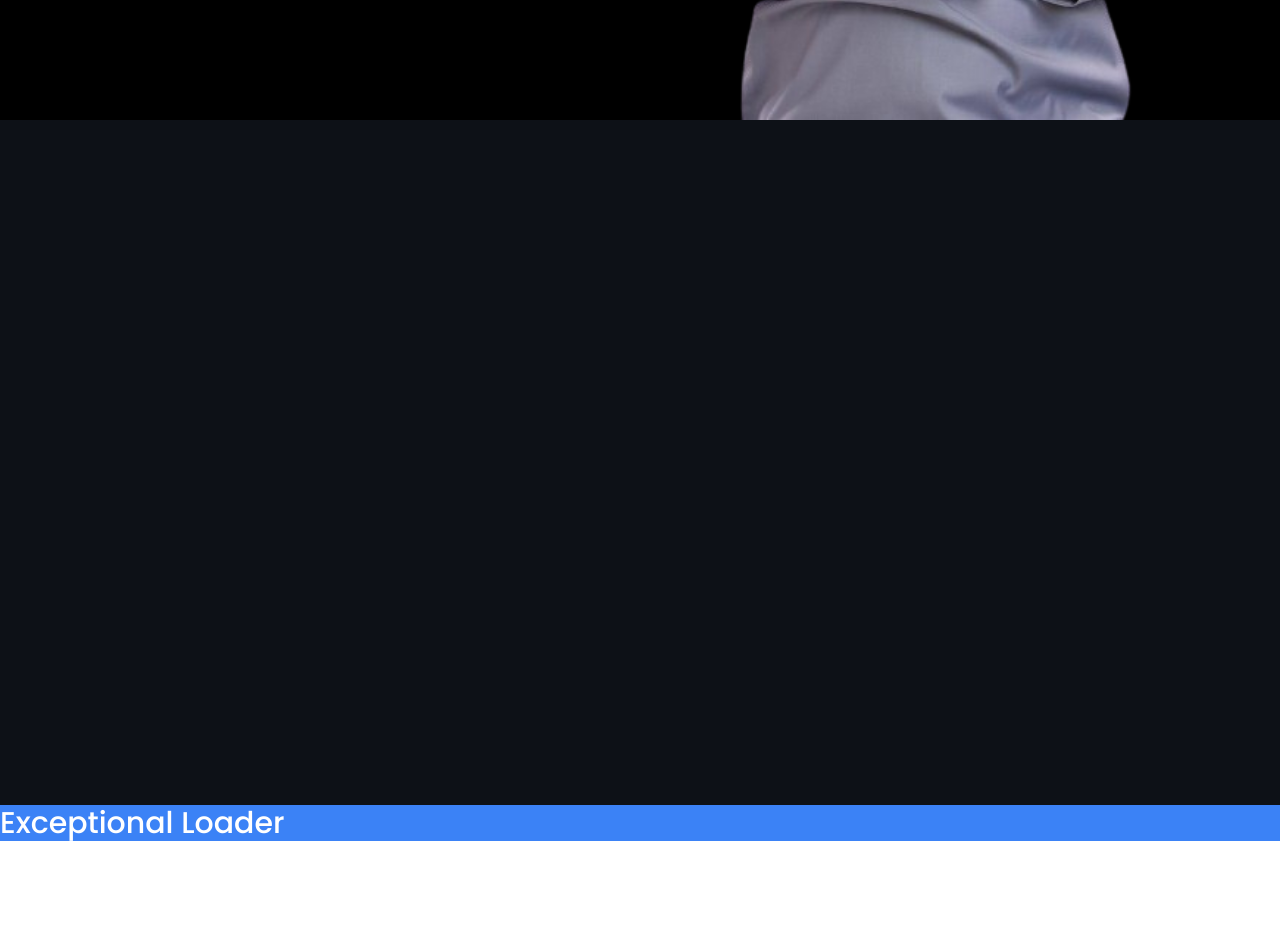
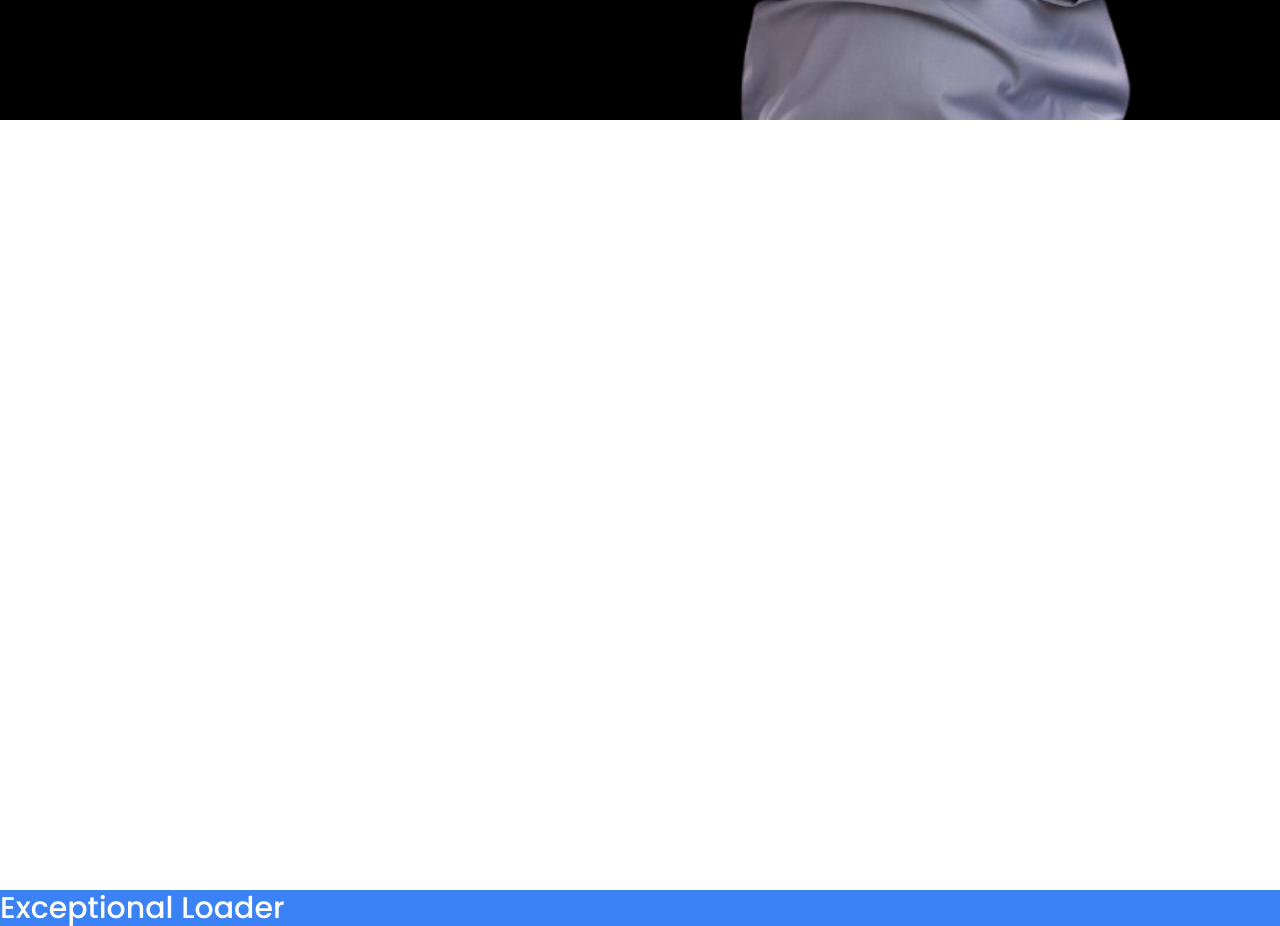
Before and after one commit to Babajide-ojo/biodun-coker-foundation, a Next.js app: page / in a window 1280 px wide. Shown: the part 680-1606 px from the top of the page. Before the commit the page ends 1521 px from the top, so only its background shows below. Built offline with nearby package versions, Linux system fonts and the light colour scheme.

Commit message:
about bg

```diff
--- a/app/page.js
+++ b/app/page.js
@@ -67,7 +67,7 @@ export default function Home() {
           {/* <div className="h-full w-full bg-white bg-opacity-100 z-20" /> */}
         </div>
       </div>
-      <div id="about" className="w-full bg-[#0D1117] text-white">
+      <div id="about" className="w-full text-gray-500 ">
         <div className="max-w-7xl mx-auto p-5 md:px-10 py-32">
           <h2
             className={`text-center text-[#39ADF8] transition-all transform duration-300 ${
@@ -81,7 +81,7 @@ export default function Home() {
               Biodun Coker
             </span>
           </h2>
-          <div className={`mt-10`}>
+          <div className={`mt-10 flex flex-col gap-10`}>
             <div
               className={`transition-all duration-500 sm:flex gap-5 items-start  ${
                 currentScroll >= 400
@@ -96,7 +96,7 @@ export default function Home() {
                 height={100}
                 className="float-left sm:float-none mr-3"
               />
-              <p>
+              <p className="leading-8">
                 Biodun Coker is a vision-driven bonified Nigerian who’s
                 constantly seizing the opportunity to serve communities and
                 positively impact lives. His early life began in Olowogbowo Area
@@ -108,7 +108,7 @@ export default function Home() {
                 College, Igbonla.{" "}
               </p>
             </div>
-            <br />
+
             <div
               className={`transition-all duration-500 sm:flex sm:flex-row-reverse gap-5 items-start ${
                 currentScroll >= 400
@@ -123,7 +123,7 @@ export default function Home() {
                 height={100}
                 className="float-right sm:float-none"
               />
-              <p>
+              <p className="leading-8">
                 Upon the completion of his secondary schooling, Biodun furthered
                 his education as he got admitted to Lagos State University,
                 where he successfully bagged a BSc in Economics. Interestingly,
@@ -132,7 +132,7 @@ export default function Home() {
                 Accounting from Oxford Brookes University.
               </p>
             </div>
-            <br />
+
             <div
               className={`transition-all duration-500 sm:flex gap-5 items-start ${
                 currentScroll >= 400
@@ -147,7 +147,7 @@ export default function Home() {
                 height={100}
                 className="float-left sm:float-none mr-3"
               />
-              <p>
+              <p className="leading-8">
                 As an accomplished chartered accountant, Biodun Coker is a
                 Fellow member of Association of Chartered Certified Accountants
                 (ACCA) and also a member of Institute of Financial Accountants
@@ -161,9 +161,7 @@ export default function Home() {
         </div>
       </div>
       <div id="leadership" className="text-white bg-blue-500">
-        <hq className="text-center text-3xl font-medium">
-          Exceptional Loader
-        </hq>
+        <hq className="text-center text-3xl font-medium">Exceptional Loader</hq>
       </div>
     </main>
   );
```
